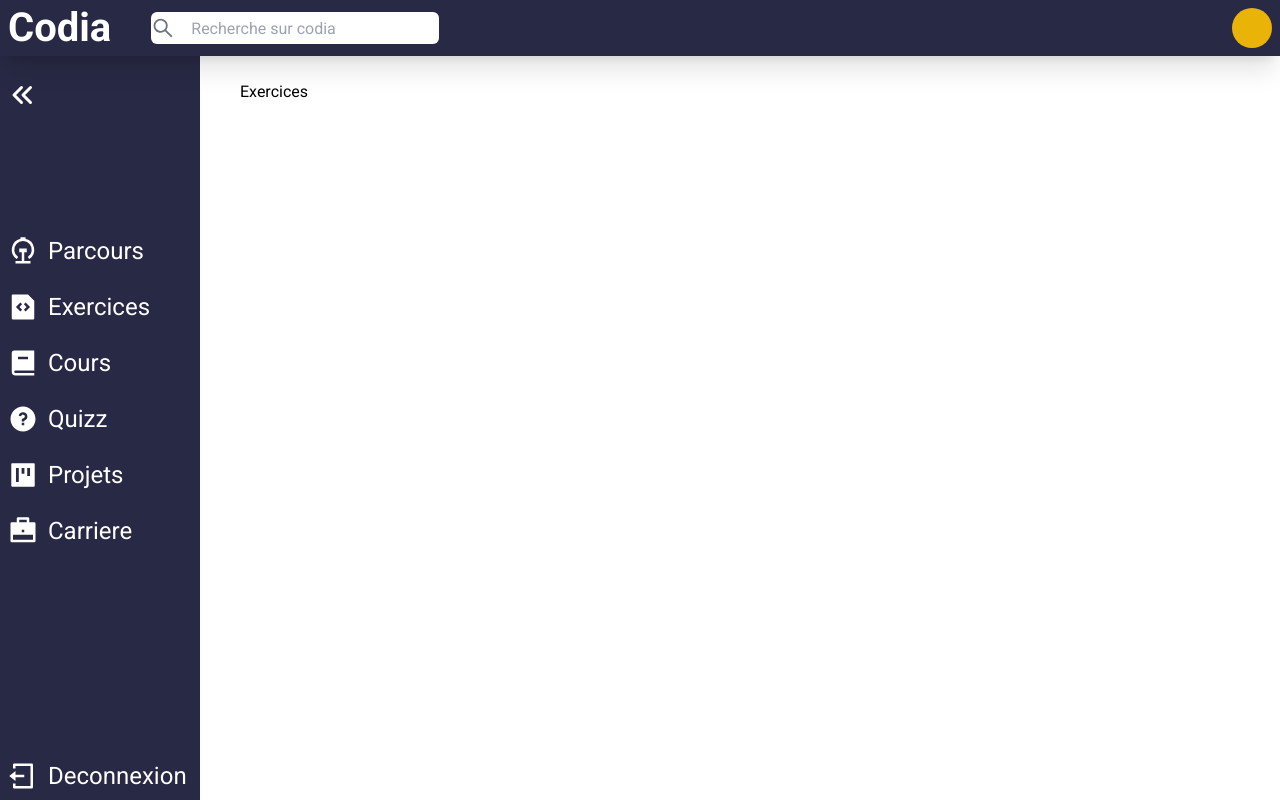
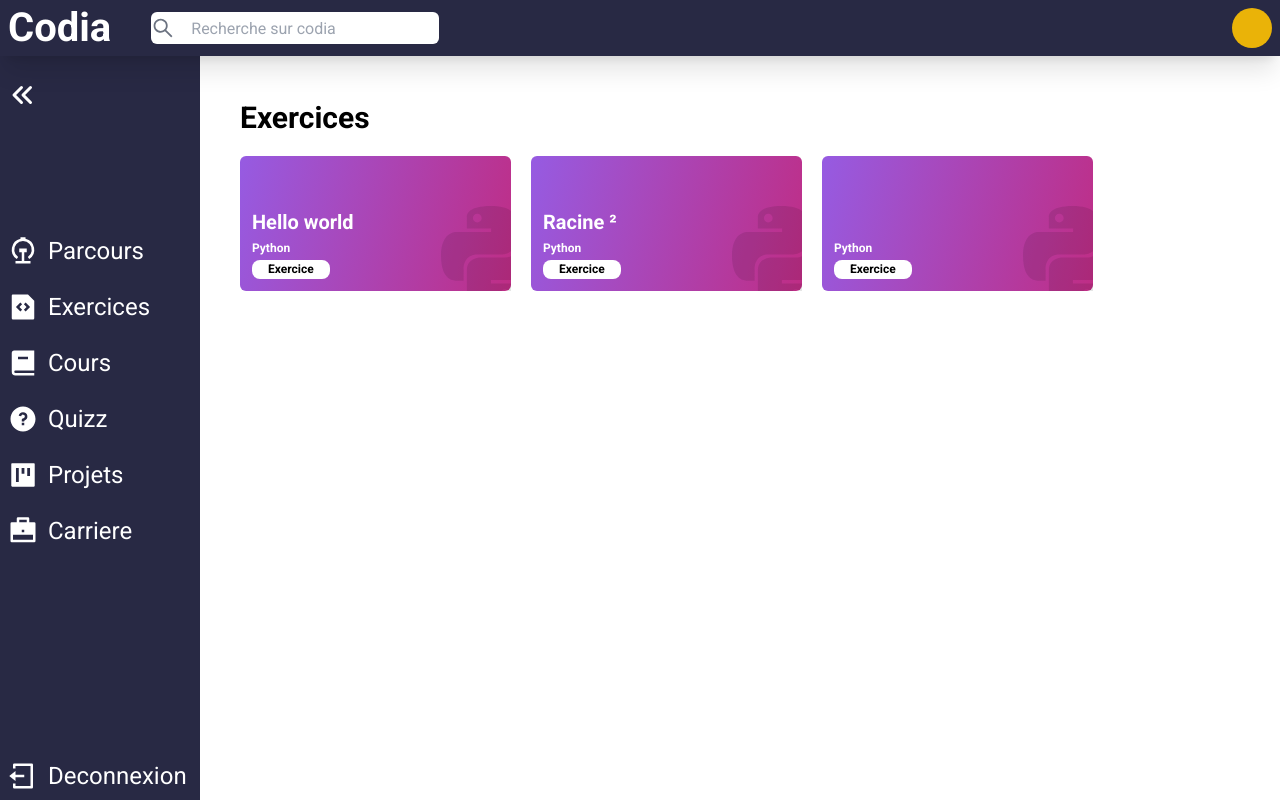
Before and after one commit to ArilessTir/codia, a React (Vite) app: page /exercices in a window 1280 px wide. Built offline with nearby package versions, Linux system fonts and the light colour scheme.

Commit message:
handle exercices

```diff
--- /dev/null
+++ b/src/components/exoCard/exoCard.jsx
@@ -0,0 +1,27 @@
+import React from 'react';
+import Tag from '../tag/tag';
+import python from '../../assets/svg/python.svg';
+import { Link } from 'react-router-dom';
+
+const ExoCard = ({ data }) => {
+    return (
+        <Link
+            to={`${data.id}`}
+            style={{
+                background:
+                    'linear-gradient(103.94deg, #965BE2 0%, #A749BD 39.58%, #BF2D85 100%, #BF2D85 100%)',
+                width: '271px',
+                height: '135px',
+            }}
+            className="rounded-md flex flex-col relative cursor-pointer
+                        justify-end items-start pl-3 pb-3 space-y-1"
+        >
+            <h1 className="text-white text-xl font-extrabold">{data.name}</h1>
+            <p className="text-white text-xs font-semibold">Python</p>
+            <Tag name="Exercice" />
+            <img className="absolute right-0 bottom-0" src={python} alt="" />
+        </Link>
+    );
+};
+
+export default ExoCard;
--- /dev/null
+++ b/src/components/tag/tag.jsx
@@ -0,0 +1,12 @@
+import React from "react";
+
+
+const Tag =({name}) =>{
+    return(
+        <div className="bg-white rounded-lg text-xs text-black font-semibold px-[1rem] py-[0.1rem] ">
+            {name}
+        </div>
+    )
+}
+
+export default Tag
--- /dev/null
+++ b/src/data/exercices.js
@@ -0,0 +1,20 @@
+export const data = [
+    {
+        id: 1,
+        name: 'Hello world',
+        description: 'Écris une fonction qui retourne Hello World',
+        instruction:
+            'Télécharges le fichier, codes et executes les test pour te corriger :)',
+        github: 'https://github.com/ArilessTir/codia_python_exo/tree/main/HelloWorld',
+    },
+    {
+        id: 2,
+        name: 'Racine ²',
+        description:
+            'Écrire une fonction qui retourne le carré de deux nombres ',
+        instruction:
+            'Télécharges le fichier ou clone le repo, codes et executes les test pour te corriger :)',
+        github: 'https://github.com/ArilessTir/codia_python_exo/tree/main/Square',
+    },
+    { id: 3, name: '', description: '', instruction: '', github: '' },
+];
--- a/src/main.jsx
+++ b/src/main.jsx
@@ -7,6 +7,7 @@ import './index.css';
 import HomePage from './pages/Home';
 import Courses from './pages/Courses';
 import Exercices from './pages/Exercices';
+import Exercice from './pages/Exercice';
 import Job from './pages/Job';
 import Quizz from './pages/Quizz';
 import Projects from './pages/Projects';
@@ -21,6 +22,7 @@ ReactDOM.createRoot(document.getElementById('root')).render(
                 <Route path="/" element={<HomePage />} />
                 <Route path="/cours" element={<Courses />} />
                 <Route path="/exercices" element={<Exercices />} />
+                <Route path="/exercices/:id" element={<Exercice />} />
                 <Route path="/parcours" element={<Path />} />
                 <Route path="/carriere" element={<Job />} />
                 <Route path="/quizz" element={<Quizz />} />
--- /dev/null
+++ b/src/pages/Exercice.jsx
@@ -0,0 +1,30 @@
+import React from 'react';
+import { useParams } from 'react-router';
+import { data } from '../data/exercices';
+import { AiFillGithub } from 'react-icons/ai';
+const Exercice = () => {
+    const { id } = useParams();
+    const exo = data[id - 1];
+    return (
+        <section className="pt-20 md:pl-60 px-5 sm:px-0">
+            <h1 className="text-3xl font-bold my-5"> {exo.name} </h1>
+
+            <div className=" my-5">
+                <h1 className="text-xl font-bold"> Description</h1>
+                <p>{exo.description}</p>
+            </div>
+            <div className=" my-5">
+                <h1 className="text-xl font-bold"> Instruction </h1>
+                <p>{exo.instruction}</p>
+            </div>
+            <div className="flex items-center space-x-2">
+                <AiFillGithub size={20} />
+                <a href={exo.github} target="_blank" className="cursor-pointer">
+                    Repo de l'exo
+                </a>
+            </div>
+        </section>
+    );
+};
+
+export default Exercice;
--- a/src/pages/Exercices.jsx
+++ b/src/pages/Exercices.jsx
@@ -1,9 +1,15 @@
 import React from 'react';
-
+import ExoCard from '../components/exoCard/exoCard';
+import { data } from '../data/exercices';
 const Exercices = () => {
     return (
         <section className="pt-20 md:pl-60 px-5 sm:px-0">
-            <h1>Exercices</h1>
+            <h1 className="text-3xl font-bold my-5">Exercices</h1>
+            <section className="flex gap-5 flex-wrap">
+                {data.map((exo) => {
+                    return <ExoCard data={exo} />;
+                })}
+            </section>
         </section>
     );
 };
```
